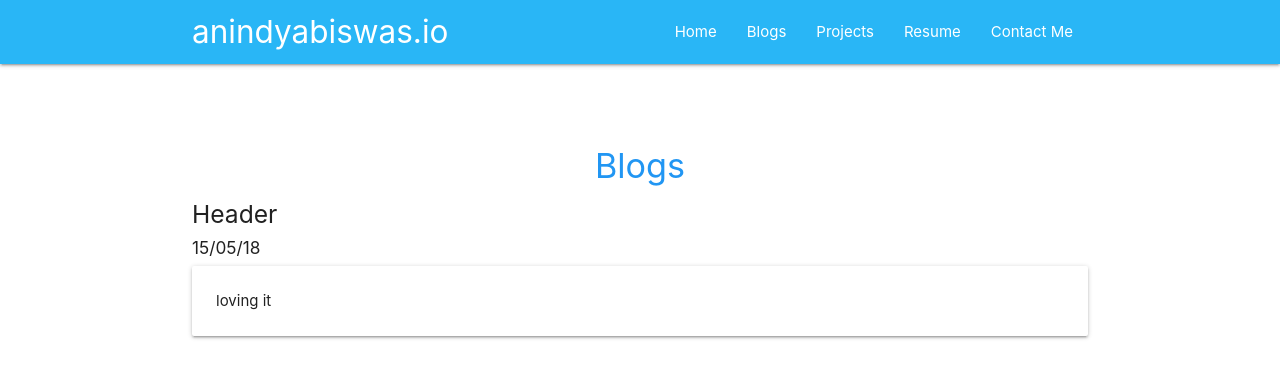
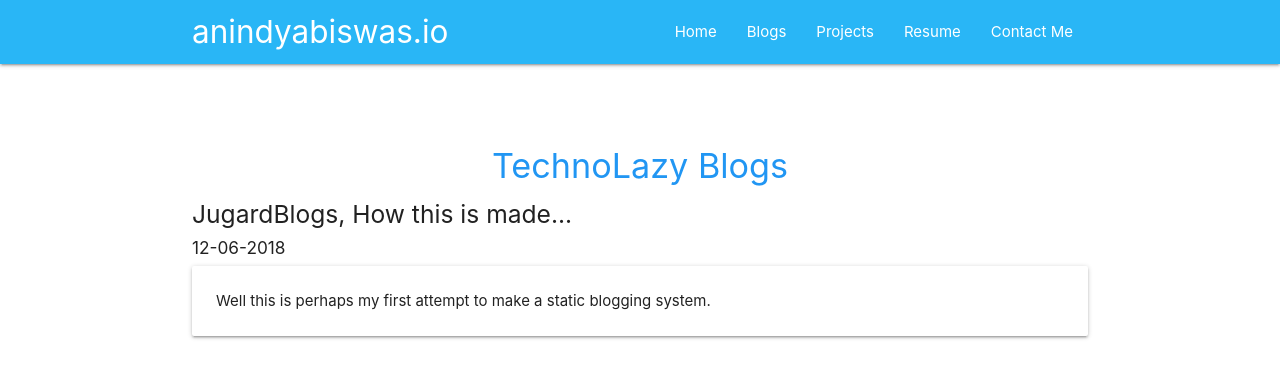
Before and after one commit to anindyabiswasio/anindyabiswasio.github.io, a plain HTML site: page blog.html in a window 1280 px wide. Drawn offline with nearby package versions, Linux system fonts and the light colour scheme.

Commit message:
Testing things out

```diff
--- a/blog.html
+++ b/blog.html
@@ -40,7 +40,7 @@
 	<div class="section no-pad-bot" id="index-banner">
 		<div class="container">
 			<br> <br>
-			<h4 class="header center blue-text">Blogs</h4>
+			<h4 class="header center blue-text">TechnoLazy Blogs</h4>
 
            <div id="blogblock"></div>
 
--- a/blogdata.json
+++ b/blogdata.json
@@ -1,5 +1,5 @@
 [{
-	"Title": "Header",
-	"Date": "15/05/18",
-	"BlogEncoded": "loving it"
+	"Title": "JugardBlogs, How this is made...",
+	"Date": "12-06-2018",
+	"BlogEncoded": "Well this is perhaps my first attempt to make a static blogging system.  "
 }]
```
